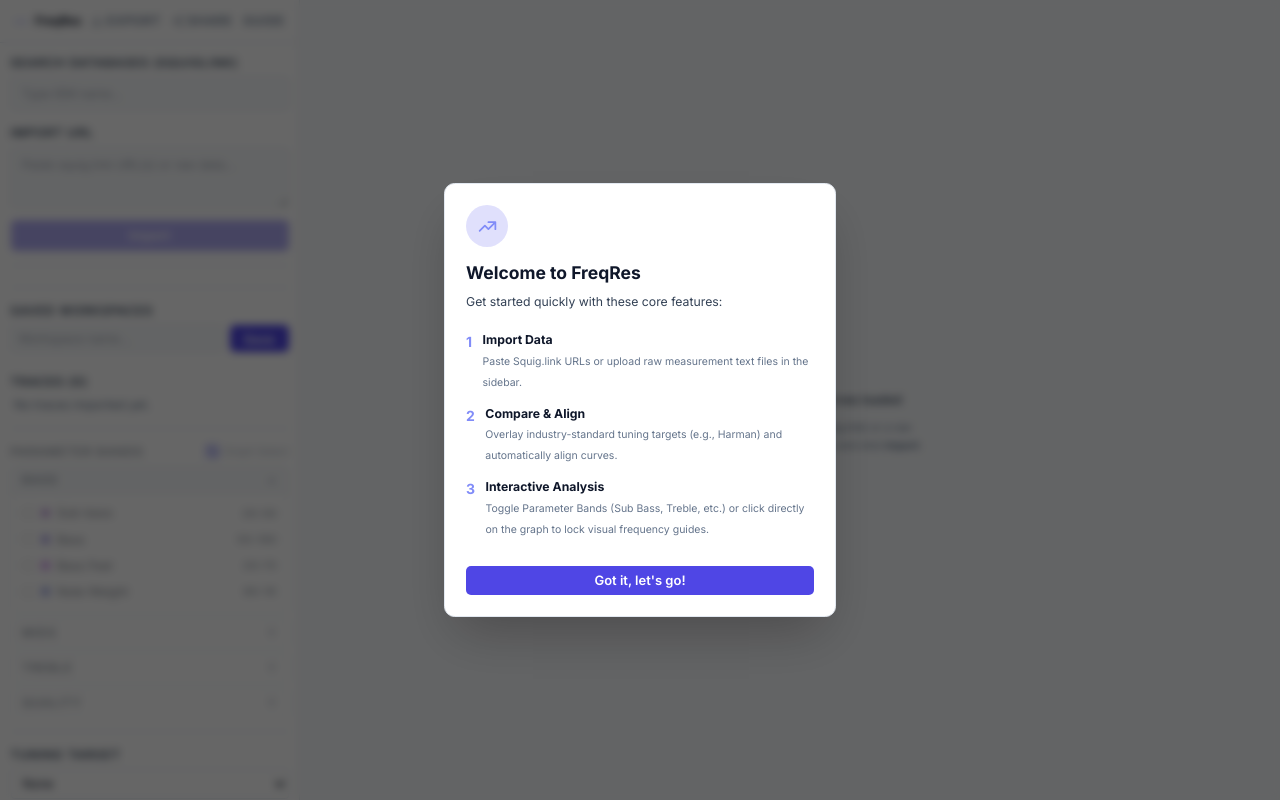
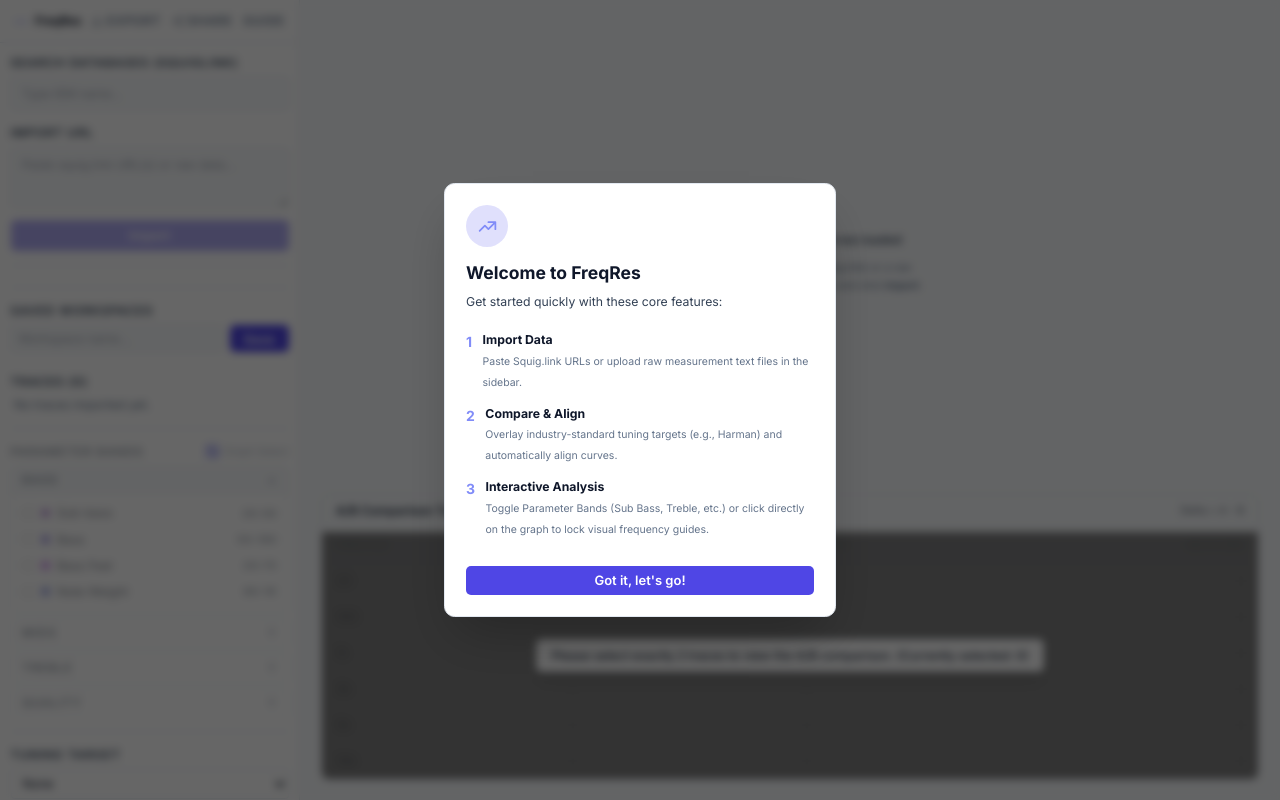
Before and after one commit to jaermaine/freqres-visualizer-dashboard, a Next.js app: page / in a window 1280 px wide. Built offline with nearby package versions, Linux system fonts and the light colour scheme.

Commit message:
feat: implement DifferenceTable and update documentation

```diff
--- a/app/tutorial/page.tsx
+++ b/app/tutorial/page.tsx
@@ -124,6 +124,11 @@ export default function TutorialPage() {
               <br />
               <em style={{ color: "var(--text-muted)" }}>Compensate to Target: Once a target is selected, you can check this box in the sidebar to flatten the target into a perfectly straight line. The graph will instantly zoom in and convert all imported headphone traces into +/- dB Deltas. This makes it effortless to spot precise frequency deviations, calculate EQ filters, and identify hidden resonances.</em>
             </li>
+            <li>
+              <strong style={{ color: "var(--text-primary)" }}>A/B Difference Table:</strong> When you have exactly two traces visible on the graph, a sleek A/B comparison table automatically appears below the chart. It calculates the precise decibel differences (Delta) between the two traces across key frequencies (20, 100, 1k, 3k, 5k, 10k Hz).
+              <br />
+              <em style={{ color: "var(--text-muted)" }}>This table is fully aware of your target compensation settings, meaning it will show absolute values in normal mode, and accurate Delta values relative to the target when compensation is enabled. You can quickly reverse the Delta calculation using the Swap button in the table header.</em>
+            </li>
           </ul>
         </section>
 
@@ -153,6 +158,7 @@ export default function TutorialPage() {
             <li><strong>Autocomplete Search:</strong> Use the "Search Databases" box to instantly query Squiglink databases (like Jaytiss or Super*Review). Clicking an IEM automatically imports it.</li>
             <li><strong>Bulk Import:</strong> Paste multiple URLs separated by newlines directly into the Import URL box to fetch them all at once.</li>
             <li><strong>Workspaces:</strong> Have a set of traces, targets, and colors you use often? Type a name in the "Saved Workspaces" section and hit Save. Your entire state is persisted locally.</li>
+            <li><strong>Export High-Res Graph:</strong> Want to share a screenshot? Click the "Export" button in the sidebar (next to the Share button) to instantly generate and download a clean, high-resolution PNG image of your graph with a professional watermark.</li>
             <li><strong>PWA Support:</strong> You can "Install" FreqRes as a standalone app via your browser's address bar for lightning fast access and offline support.</li>
           </ul>
         </section>
--- a/components/AppShell.tsx
+++ b/components/AppShell.tsx
@@ -3,6 +3,7 @@
 import { useState, useCallback, useId, useEffect, useRef } from "react";
 import { Sidebar } from "./Sidebar";
 import { FRChart } from "./FRChart";
+import { DifferenceTable } from "./DifferenceTable";
 import { ImportStatus } from "./HelpPanel";
 import { OnboardingModal } from "./OnboardingModal";
 import { ErrorBoundary } from "@/components/ErrorBoundary";
@@ -645,8 +646,9 @@ export function AppShell() {
           </button>
         </div>
 
+        <div className="flex-1 flex flex-col relative overflow-y-auto overflow-x-hidden">
           <div
-          className="flex-1 min-h-[50vh]"
+            className="flex-1 min-h-[60vh] shrink-0"
             onMouseLeave={() => setHoveredHz(null)}
             onPointerDownCapture={() => {
               if (isInteractiveGraph && hoveredHz !== null) {
@@ -667,6 +669,11 @@ export function AppShell() {
             </ErrorBoundary>
           </div>
 
+          <div className="shrink-0 px-4 md:px-6 pb-6">
+            <DifferenceTable traces={traces} theme={theme} isCompensated={isCompensated} selectedTarget={selectedTarget} />
+          </div>
+        </div>
+
         {/* Floating Toast Notification */}
         <div className="absolute bottom-4 left-4 right-4 md:bottom-6 md:left-auto md:right-6 z-40 shadow-lg md:max-w-[320px]">
           <ImportStatus result={lastResult} loading={loading} />
--- /dev/null
+++ b/components/DifferenceTable.tsx
@@ -0,0 +1,201 @@
+import React, { useState } from 'react';
+import type { Trace } from "@/types/audio";
+import { TUNING_TARGETS } from "@/lib/targets";
+
+interface Props {
+  traces: Trace[];
+  theme?: 'dark' | 'light';
+  isCompensated?: boolean;
+  selectedTarget?: string;
+}
+
+export function DifferenceTable({ traces, theme = 'dark', isCompensated, selectedTarget }: Props) {
+  const visibleTraces = traces.filter(t => t.visible);
+  const [isSwapped, setIsSwapped] = useState(false);
+
+  const targetObj = TUNING_TARGETS.find(t => t.id === selectedTarget);
+
+  const interpolateTarget = (hz: number): number => {
+    if (!targetObj) return 0;
+    const { hz: tHz, db: tDb } = targetObj;
+    if (hz <= tHz[0]) return tDb[0];
+    if (hz >= tHz[tHz.length - 1]) return tDb[tDb.length - 1];
+    for (let i = 0; i < tHz.length - 1; i++) {
+      if (hz >= tHz[i] && hz <= tHz[i + 1]) {
+        const logHz = Math.log10(hz);
+        const logH0 = Math.log10(tHz[i]);
+        const logH1 = Math.log10(tHz[i + 1]);
+        const t = (logHz - logH0) / (logH1 - logH0);
+        return tDb[i] + t * (tDb[i + 1] - tDb[i]);
+      }
+    }
+    return 0;
+  };
+
+  const getLogInterpolatedDb = (trace: Trace, targetHz: number) => {
+    const { hz, db } = trace.normalized;
+    if (!hz || hz.length === 0) return null;
+
+    // Match chart's normalization (offset to 60dB at 1kHz)
+    const refPoints = hz
+      .map((f, i) => ({ hz: f, db: db[i] }))
+      .filter((p) => p.hz >= 900 && p.hz <= 1100);
+    const refMean = refPoints.length > 0
+      ? refPoints.reduce((sum, p) => sum + p.db, 0) / refPoints.length
+      : 0;
+
+    let rawDb = null;
+    if (targetHz <= hz[0]) {
+      rawDb = db[0];
+    } else if (targetHz >= hz[hz.length - 1]) {
+      rawDb = db[db.length - 1];
+    } else {
+      for (let i = 0; i < hz.length - 1; i++) {
+        if (targetHz >= hz[i] && targetHz <= hz[i + 1]) {
+          const logHz = Math.log10(targetHz);
+          const logH0 = Math.log10(hz[i]);
+          const logH1 = Math.log10(hz[i + 1]);
+          const t = (logHz - logH0) / (logH1 - logH0);
+          rawDb = db[i] + t * (db[i + 1] - db[i]);
+          break;
+        }
+      }
+    }
+
+    if (rawDb === null) return null;
+    let adjustedDb = rawDb - refMean;
+    if (isCompensated && targetObj) {
+      adjustedDb -= interpolateTarget(targetHz);
+    } else {
+      adjustedDb += 60;
+    }
+    return adjustedDb;
+  };
+
+  const frequencies = [20, 100, 1000, 3000, 5000, 10000];
+  const isValid = visibleTraces.length === 2;
+
+  let traceA = null;
+  let traceB = null;
+  if (isValid) {
+    traceA = isSwapped ? visibleTraces[1] : visibleTraces[0];
+    traceB = isSwapped ? visibleTraces[0] : visibleTraces[1];
+  }
+
+  const compareData = frequencies.map(freq => {
+    const valA = traceA ? getLogInterpolatedDb(traceA, freq) : null;
+    const valB = traceB ? getLogInterpolatedDb(traceB, freq) : null;
+    let delta = null;
+
+    if (valA !== null && valB !== null) {
+      delta = valA - valB;
+    }
+
+    return {
+      freq,
+      valA,
+      valB,
+      delta
+    };
+  });
+
+  return (
+    <div className={`mt-4 rounded-lg overflow-hidden border transition-colors relative ${
+      theme === 'light'
+        ? 'border-slate-200 bg-white'
+        : 'border-slate-800 bg-[#0d0f14]'
+    }`}>
+      <div className={`px-4 py-2 border-b text-sm font-semibold flex items-center justify-between ${
+        theme === 'light' ? 'bg-slate-50 border-slate-200 text-slate-800' : 'bg-[#151923] border-slate-800 text-slate-200'
+      }`}>
+        <span>A/B Comparison Table</span>
+        <div className="flex items-center gap-4">
+          {isValid && (
+            <button
+              onClick={() => setIsSwapped(!isSwapped)}
+              className={`flex items-center gap-1.5 px-2 py-1 rounded text-xs transition-colors ${
+                theme === 'light' ? 'bg-slate-200 hover:bg-slate-300 text-slate-700' : 'bg-slate-800 hover:bg-slate-700 text-slate-300'
+              }`}
+              title="Swap Trace A and Trace B"
+            >
+              <svg width="12" height="12" viewBox="0 0 24 24" fill="none" stroke="currentColor" strokeWidth="2" strokeLinecap="round" strokeLinejoin="round">
+                <polyline points="15 14 20 9 15 4"></polyline>
+                <line x1="4" y1="9" x2="20" y2="9"></line>
+                <polyline points="9 10 4 15 9 20"></polyline>
+                <line x1="20" y1="15" x2="4" y2="15"></line>
+              </svg>
+              Swap A/B
+            </button>
+          )}
+          <span className="text-xs font-normal opacity-70">Delta = A - B</span>
+        </div>
+      </div>
+
+      {!isValid && (
+        <div className="absolute inset-0 top-[37px] z-10 flex flex-col items-center justify-center bg-black/50 backdrop-blur-[2px]">
+          <div className={`px-4 py-2 rounded-md shadow-lg text-sm font-medium ${
+            theme === 'light' ? 'bg-white text-slate-800 border border-slate-200' : 'bg-slate-800 text-slate-200 border border-slate-700'
+          }`}>
+            Please select exactly 2 traces to view the A/B comparison. (Currently selected: {visibleTraces.length})
+          </div>
+        </div>
+      )}
+
+      <div className={`overflow-x-auto ${!isValid ? 'opacity-30 pointer-events-none filter blur-[1px]' : ''}`}>
+        <table className="w-full text-sm text-left">
+          <thead className={`text-xs uppercase ${
+            theme === 'light' ? 'text-slate-500 bg-slate-50 border-b border-slate-200' : 'text-slate-400 bg-[#151923] border-b border-slate-800'
+          }`}>
+            <tr>
+              <th className="px-4 py-3 font-medium w-1/4">Freq (Hz)</th>
+              <th className="px-4 py-3 font-medium w-1/4">
+                {traceA ? (
+                  <div className="flex items-center gap-2">
+                    <div className="w-3 h-3 rounded-full shrink-0" style={{ backgroundColor: traceA.color }}></div>
+                    <span className="truncate max-w-[150px]" title={traceA.label}>{traceA.label} (A)</span>
+                  </div>
+                ) : (
+                  <span className="opacity-50">Trace A</span>
+                )}
+              </th>
+              <th className="px-4 py-3 font-medium w-1/4">
+                {traceB ? (
+                  <div className="flex items-center gap-2">
+                    <div className="w-3 h-3 rounded-full shrink-0" style={{ backgroundColor: traceB.color }}></div>
+                    <span className="truncate max-w-[150px]" title={traceB.label}>{traceB.label} (B)</span>
+                  </div>
+                ) : (
+                  <span className="opacity-50">Trace B</span>
+                )}
+              </th>
+              <th className="px-4 py-3 font-medium text-right w-1/4">Delta (dB)</th>
+            </tr>
+          </thead>
+          <tbody className={theme === 'light' ? 'divide-y divide-slate-100' : 'divide-y divide-slate-800/50'}>
+            {compareData.map((row) => (
+              <tr key={row.freq} className={`transition-colors ${
+                theme === 'light' ? 'hover:bg-slate-50' : 'hover:bg-slate-800/20'
+              }`}>
+                <td className="px-4 py-2.5 font-medium">{row.freq >= 1000 ? `${row.freq/1000}k` : row.freq}</td>
+                <td className="px-4 py-2.5">
+                  {row.valA !== null ? (isCompensated ? (row.valA > 0 ? `+${row.valA.toFixed(1)}` : row.valA.toFixed(1)) : row.valA.toFixed(1)) : '-'}
+                </td>
+                <td className="px-4 py-2.5">
+                  {row.valB !== null ? (isCompensated ? (row.valB > 0 ? `+${row.valB.toFixed(1)}` : row.valB.toFixed(1)) : row.valB.toFixed(1)) : '-'}
+                </td>
+                <td className={`px-4 py-2.5 text-right font-medium ${
+                  row.delta === null ? '' :
+                  row.delta > 2 ? 'text-red-400' :
+                  row.delta < -2 ? 'text-blue-400' :
+                  theme === 'light' ? 'text-slate-600' : 'text-slate-300'
+                }`}>
+                  {row.delta !== null ? (row.delta > 0 ? `+${row.delta.toFixed(1)}` : row.delta.toFixed(1)) : '-'}
+                </td>
+              </tr>
+            ))}
+          </tbody>
+        </table>
+      </div>
+    </div>
+  );
+}
```
Also changed, not shown: 1 other file (tests, documents, lock files or other folders). Lines whose indentation alone changed are shown as unchanged.
